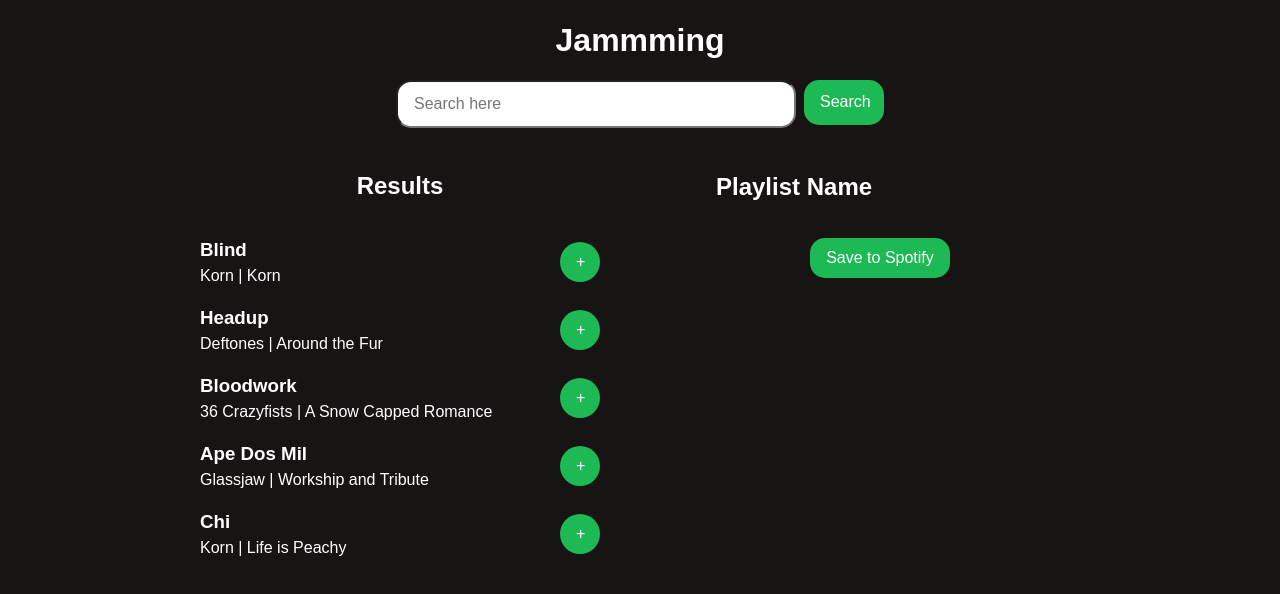
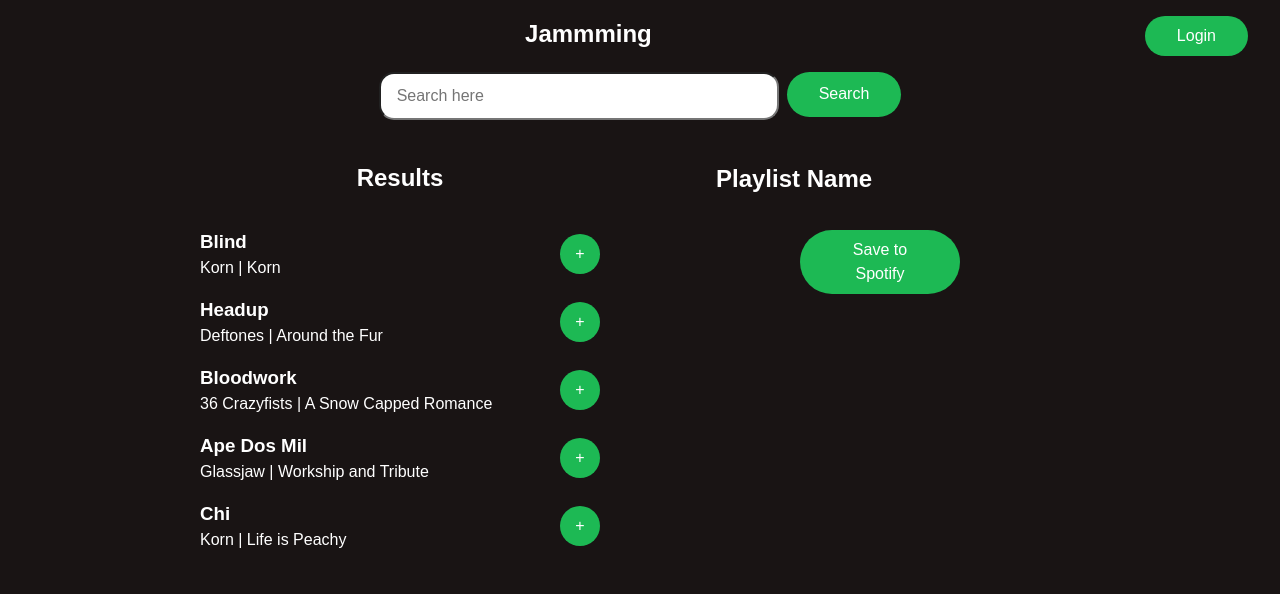
Before and after one commit to educanales/jammming-v2, a React (Vite) app: page / in a window 1280 px wide. Shown: the top 594 px of the page. Built offline with nearby package versions, Linux system fonts and the light colour scheme.

Commit message:
Add Login component for Spotify authentication

```diff
--- a/src/App.css
+++ b/src/App.css
@@ -40,8 +40,8 @@ body {
 button {
   background-color: #1DB954;
   color: #fff;
-  padding: 0.5rem 1rem;
-  border-radius: 15px;
+  padding: 0.5rem 2rem;
+  border-radius: 45px;
   max-width: 10rem;
   border: none;
 }
@@ -67,7 +67,6 @@ button:hover {
 
 .search-bar button {
   height: 2.8rem;
-  width: 5rem;
 }
 
 h1 {
@@ -99,6 +98,7 @@ h1 {
   height: 40px;
   width: 40px;
   border-radius: 50%;
+  padding: 0;
 }
 
 .header2 {
--- a/src/App.jsx
+++ b/src/App.jsx
@@ -3,6 +3,7 @@ import './App.css'
 import Playlist from './components/Playlist'
 import ResultsList from './components/ResultsList'
 import SearchBar from './components/SearchBar'
+import Login from './components/Login'
 
 function App() {
   const [ searchItem, setSearchItem ] = useState('');
@@ -38,7 +39,8 @@ function App() {
 
   return (
     <>
-      <h1>Jammming</h1>
+      {/* <h1>Jammming</h1> */}
+      <Login />
       <SearchBar
         value={searchItem}
         onChange={handleInputChange}
--- /dev/null
+++ b/src/components/Login.css
@@ -0,0 +1,17 @@
+nav {
+  display: flex;
+  justify-content: center;
+}
+
+h1 {
+  margin: 0 auto;
+}
+
+.login-btn {
+  text-decoration: none;
+  color: #fff;
+  padding: 0.5rem 2rem;
+  background-color: #1DB954;
+  float: right;
+  border-radius: 45px;
+}
--- /dev/null
+++ b/src/components/Login.jsx
@@ -0,0 +1,49 @@
+import { useEffect, useState } from "react";
+import "./Login.css"
+
+export default function Login() {
+  const [ token, setToken ] = useState('');
+
+
+  const CLIENT_ID = '843b653d28bf43c9844a6b8b38a93874';
+  const REDIRECT_URI = 'http://localhost:5173/';
+  const URL = 'https://accounts.spotify.com/authorize';
+  const RESPONSE_TYPE = 'token';
+
+  // #access_token=BQDGVhhs5BfvSaaAQUGjP2PP-up-M0UMjOXqCAWd81N7yp-PqRWbLzuhErYE780tQeR41gmB03BIpWMptENrYafANXlHJaApu2AxPp-FFmAdHUymOhDOV8YcjDPiosT1Zt42uMRmT-T2q-lgoSXPKFgFeLB2nYVs17uOs519&token_type=Bearer&expires_in=3600
+
+  useEffect(() => {
+    const hash = window.location.hash;
+    let token = window.localStorage.getItem('token');
+
+    if(!token && hash) {
+      token = hash.substring(1).split('&').find(element => element.startsWith('access_token')).split('=')[1];
+      console.log(token)
+      window.location.hash = '';
+      window.localStorage.setItem('token', token);
+    }
+
+    setToken(token);
+  }, [])
+
+  const logout = () => {
+    setToken('');
+    window.localStorage.removeItem('token');
+  }
+
+  return (
+    <nav>
+      <h1>Jammming</h1>
+      {!token ? (
+        <a
+          className="login-btn"
+          href={`${URL}?client_id=${CLIENT_ID}&redirect_uri=${REDIRECT_URI}&response_type=${RESPONSE_TYPE}`}
+        >
+          Login
+        </a>
+      ) : (
+        <button onClick={logout}>Logout</button>
+      )}
+    </nav>
+  );
+}
```
Also changed, not shown: src/utils/spotify.js (added).
